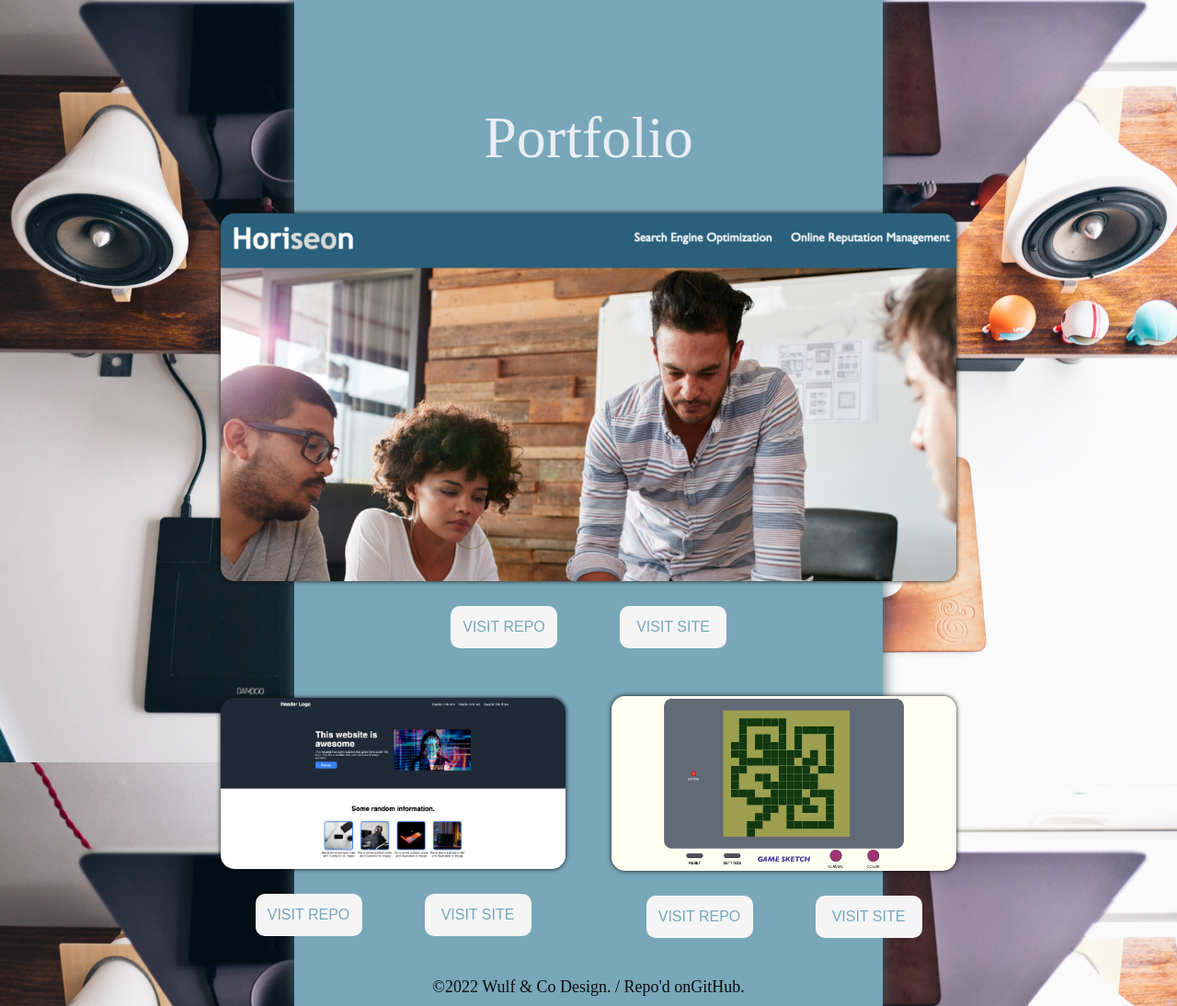
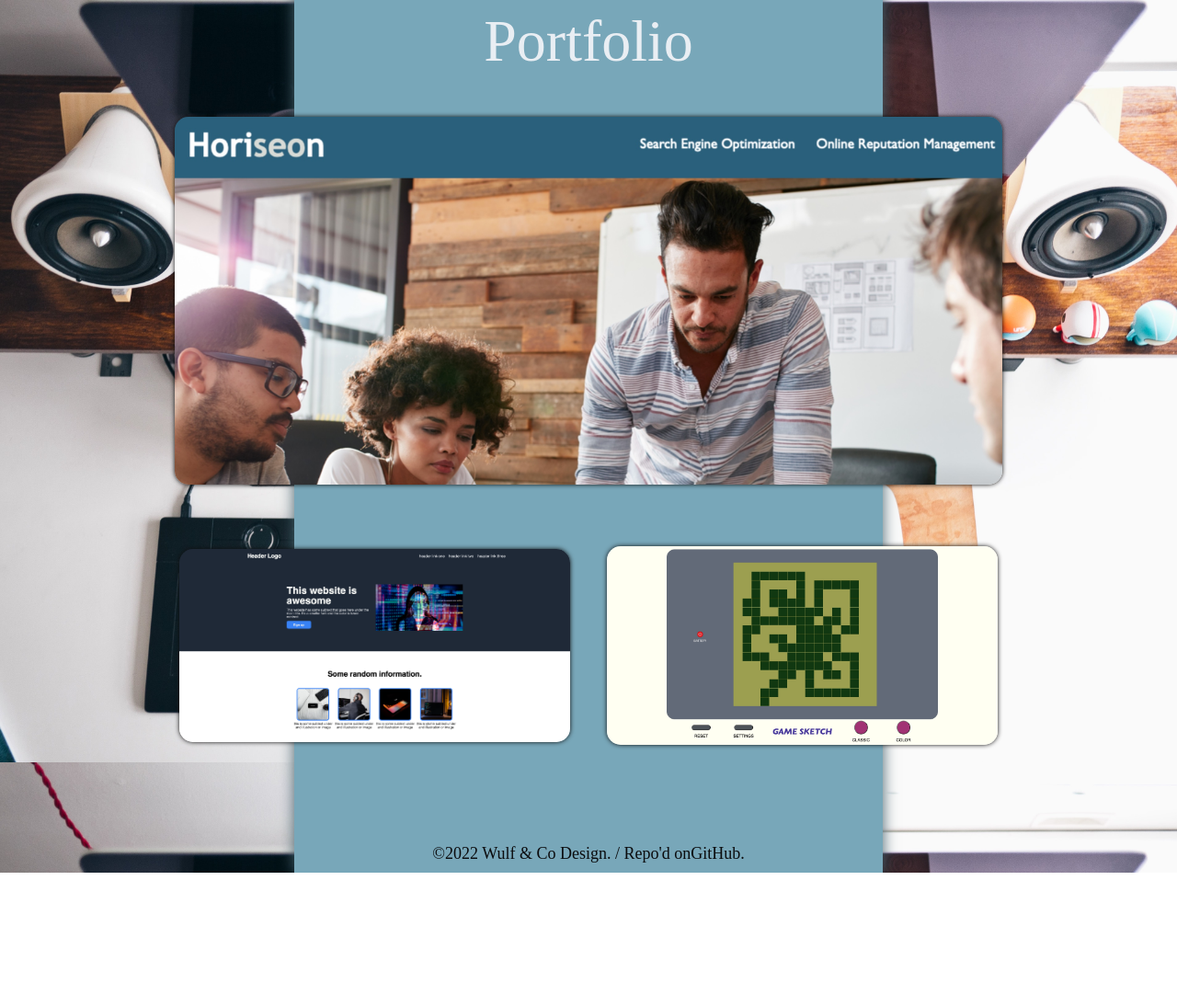
Before and after one commit to wulfsounds/portfolio, a plain HTML site: page portfolio.html in a window 1280 px wide. Shown: the part 1022-2116 px from the top of the page at 92% size. After the commit the page ends 1971 px from the top, so only its background shows below. Drawn offline with Linux system fonts and the light colour scheme.

Commit message:
add icons, resized portfolio images and add links, scrub.

```diff
--- a/Assets/main.css
+++ b/Assets/main.css
@@ -2,16 +2,10 @@
 body {
     display: flex;
     flex-direction: column;
-    /* justify-content: center; */
     align-items: center;
-
-    /* font */
     font-family: tuppence, serif;
     color: rgb(233, 238, 243);
-
     margin: 0;
-
-    /* Background image */
     background-color: none;
     background-image: url("./images/design-desk.jpg");
     background-attachment: fixed;
@@ -30,7 +24,6 @@ header {
     background-color: rgb(11, 12, 14);
     color: rgb(233, 238, 243);
     font-size: 25px;
-    /* border: red solid 2px; */
 }
 
 h1 {
@@ -43,7 +36,6 @@ nav {
     width: 15%;
     font-family: "Futura PT", serif;
     font-size: 22px;
-    /* border: red solid 2px; */
 }
 
 a:link, a:visited {
@@ -64,9 +56,8 @@ a:hover, a:focus {
     background-color: rgb(120, 167, 185);
     width: 50vw;
     margin: 0 auto;
-    padding-top: 175px;
+    padding-top: 125px;
     box-shadow:  0 0 15px rgb(71, 98, 109);
-    /* border: 2px solid red; */
 }
 
 h2 {
@@ -87,14 +78,12 @@ section {
     display: flex;
     flex-direction: column;
     align-items: center;
-    /* border: red solid 2px; */
 }
 
 article {
     display: flex;
     flex-direction: column;
     align-items: center;
-    /* border: 2px solid red; */
 }
 
 p {
@@ -105,15 +94,10 @@ p {
     font-family: "futura pt";
     font-size: 20px;
     line-height: 1.5;
-    /* border: 2px solid red; */
 }
 
 
 /* About */
-
-/* main {
-    border: 2px solid red;
-} */
 
 .about-header {
     margin-top: 15px;
@@ -128,12 +112,12 @@ p {
     line-height: 1;
     height: 165px;
     top: -50px;
-    /* border: red solid 2px; */
 }
 
 #profile {
     display: flex;
     justify-content: center;
+    align-items: center;
     width: 240px;
     height: 240px;
     background-image: url("./images/gold-texture.jpeg");
@@ -160,41 +144,40 @@ p {
 .logos {
     margin-top: 25px;
     width: 30px;
-    /* margin-bottom: 50px; */
+    margin-bottom: 50px;
 }
 
 .section-b {
     display: flex;
-    /* align-items: center; */
+    align-items: center;
     margin-bottom: 50px;
 }
 
 /* Portfolio */
 #portfolio {
-    margin-top: 125px;
     padding-bottom: 30px;
     border-radius: 20px;
     width: 900px;
 }
 
 #portfolio h2 {
-    margin-top: 30px;
+    margin-top: 100px;
 }
 
 figure {
     display: flex;
     flex-direction: column;
+    justify-content: space-between;
     align-items: center;
-
-    /* border: white solid 2px; */
+    width: 900px;
+    height: 800px;
 }
 
 #screenshot {
-    width: 800px;
+    width: 900px;
     height: 400px;
     object-fit: cover;
     object-position: 0 0%;
-
 }
 
 #screenshot, .screenshot2 {
@@ -204,62 +187,48 @@ figure {
 }
 
 .screenshot2 {
-    width: 375px;
+    margin: 0 auto;
+    width: 425px;
 }
 
 #secondary {
     display: flex;
-    flex-wrap: wrap;
-    justify-content: space-between;
-    width: 800px;
-    /* border: 2px solid pink; */
+    justify-content: center;
+    align-items: center;
+    width: 900px;
+    height: 600px;
 }
 
-.container {
+.container2 {
     display: flex;
-    flex-direction: column;
-    width: 800px;
-    /* border: 2px solid yellow; */
+    align-items: center;
+    justify-content: center;
+    height: 200px;
+}
+.container3 {
+    display: flex;
+    align-items: center;
+    justify-content: center;
+    height: 200px;
 }
 
-.repo-container {
+.repo-container1 {
     display: flex;
     flex-direction: column;
     justify-content: center;
     align-items: center;
-    /* border: 2px solid orangered; */
+    width: 100px;
 }
 
-.button-container {
+.repo-container2 {
     display: flex;
-    justify-content: space-between;
+    flex-direction: row;
+    justify-content: space-around;
     align-items: center;
-    width: 300px;
-    height: 50px;
-    margin-top: 25px;
-    /* border: 2px solid blue; */
-}
-
-#button {
-    display: flex;
-    justify-content: center;
-    align-items: center;
-    background-color: whitesmoke;
-    color: rgb(120, 167, 185);
-    border: 3px solid whitesmoke;
-    border-style: solid;
-    border-color: transparent;
-    border-radius: 10px;
-    font-family: "futura", sans-serif;
-    width: 100px;
-    height: 30px;
-    padding: 5px;
-}
-
-#button:hover {
-    background-color: rgb(120, 167, 185);
-    color: whitesmoke;
-    border: 3px solid whitesmoke;
+    align-content: space-around;
+    width: 900px;
+    height: 300px;
+    gap: 30px;
 }
 
 /* Footer */
@@ -324,9 +293,6 @@ footer {
 
     .hero {
         width: 75vw;
-        /* padding-right: 50px;
-        padding-left: -25px; */
-        /* left: -3vw; */
     }
 
     p {
@@ -354,15 +320,15 @@ footer {
 /* Small smartphones - image placeholders change color */
   @media screen and (max-width: 576px) {
     body {
-        width: 115vw;
+        width: 576px;
     }
 
     header {
-        width: 126vw;
+        width: 576px;
         left: -5vw;
     }
 
     .hero{
-        width: 100vw;
+        width: 576px;
     }
   }
--- a/Assets/splash.css
+++ b/Assets/splash.css
@@ -1,47 +1,32 @@
 /* Main Content */
+body {
+    display: flexbox;
+    align-items: center;
+    background-position: center;
+    height: 100vh;
+    padding: 0;
+    margin: 0 auto;
+}
+
 main {
     display: flex;
-    flex-wrap: no-wrap;
-    flex-direction: column;
+    justify-content: center;
     align-items: center;
-    justify-content: center;
-    padding-left: 10px;
-    width: 50vw;
     height: 100vh;
-    /* border: 3px solid whitesmoke; */
 }
 
 h2 {
-    display: inline-flex;
-    position: absolute;
-    bottom: 430px;
-    right: 640px;
-    font-size: 64px;
-    word-spacing: 1px;
-    margin: 0;
     padding: 55px 110px 55px 110px;
-    border: 2px solid;
-
-    display: flex;
     justify-content: center;
     align-items: center;
     background-color: whitesmoke;
     color: goldenrod;
     border: 5px solid goldenrod;
-    border-style: solid;
     border-radius: 10px;
     font-family: "futura", sans-serif;
-    width: 600px;
-    height: 200px;
+    width: 550px;
+    height: 150px;
     padding: 5px;
-
-/* Saving for a rainy day */
-
-    /*
-    transition: background-color 1s linear;
-    -moz-transition: background-color 1s linear;
-    -webkit-transition: background-color 1s linear;
-    -ms-transition: background-color 1s linear;  */
 }
 
 h2:hover {
@@ -68,7 +53,23 @@ footer {
     text-align: center;
 }
 
-@media screen and (max-width: 992px) {
+ @media screen and (max-width: 992px) {
+
+    * {
+        margin: 0;
+        padding: 0;
+        box-sizing: border-box;
+    }
+
+    html{
+        height: 100%;
+    }
+
+    body{
+        min-height: 100vh;
+        min-width: 100%;
+    }
+
     header {
         height: 58px;
     }
@@ -108,10 +109,7 @@ footer {
     h2 {
         width: 250px;
         height: 75px;
-        left: 249px;
-        top: 229px;
-
-        font-size: 40px;
+        font-size: 25px;
     }
 }
 
--- a/portfolio.html
+++ b/portfolio.html
@@ -35,41 +35,31 @@
                     <p>Web Developer, graphic designer, and musician creating dynamic web applications. Currently attending SMU to develop skills in MERN with newly acquired knowledge of HTML, CSS, and vanilla JavaScript through the Odin Project. My goal is to create unique web applications that represent creatives’ and/or companies’ personality and vision. Additionally, I have been commissioned by musicians, podcasters, comedians, houses of worship, and small businesses throughout Texas for graphic design. I’m excited to take the next step in programming that will offer a world of new opportunities in creative web design.</p>
                 </section>
                 <section id="links">
-                    <img src="./Assets/images/LI-In-Bug-white.png" alt="LinkedIn logo" class="logos"/>
-                    <img src="./Assets/images/dribbble-ball-white.png" alt="Dribbble logo" class="logos"/>
+                    <a href="https://www.linkedin.com/in/devwulf/"><img src="./Assets/images/LI-In-Bug-white.png" alt="LinkedIn logo" class="logos"/></a>
+                    <a href="https://dribbble.com/wulfsounds"><img src="./Assets/images/dribbble-ball-white.png" alt="Dribbble logo" class="logos"/></a>
                 </section>
-                <!-- LinkedIn, Dribbble Logos here -->
             </section>
         </main>
         <!-- Portfolio -->
             <article id="portfolio">
                 <h2>Portfolio</h2>
-                <figure id="collection">
+                <figure>
                     <!-- Horiseon (SMU Bootcamp) -->
-                    <img src="./Assets/images/horiseon.jpeg" alt="Horiseon-Screenshot" id="screenshot" />
-
-                    <div class="button-container">
-                        <a href="https://github.com/wulfsounds/semantic-html" id="button">VISIT REPO</a>
-                        <a href="https://wulfsounds.github.io/semantic-html/" id="button">VISIT SITE</a>
+                    <div class="repo-container1">
+                        <div class="container">
+                            <a href="https://wulfsounds.github.io/semantic-html/" id="button"><img src="./Assets/images/horiseon.jpeg" alt="Horiseon-Screenshot" id="screenshot" /></a>
+                        </div>
                     </div>
-
                     <!-- Landing Page (Odin Project) -->
                     <div id="secondary">
-                        <div class="repo-container">
-                            <img src="./Assets/images/odin-landing-page.png" alt="landing-page-screenshot" class="screenshot2" />
-
-                            <div class="button-container">
-                                <a href="https://github.com/wulfsounds/odin-landing-page" id="button">VISIT REPO</a>
-                                <a href="https://wulfsounds.github.io/odin-landing-page/" id="button">VISIT SITE</a>
+                        <div class="repo-container2">
+                            <div class="container2">
+                                <a href="https://wulfsounds.github.io/odin-landing-page/" id="button"><img src="./Assets/images/odin-landing-page.png" alt="landing-page-screenshot" class="screenshot2" /></a>
                             </div>
-                        </div>
-                        <div class="repo-container">
+                        <div class="repo-container3">
+                            <div class="container3">
                             <!-- Etch-A-Sketch (Odin Project) -->
-                            <img src="./Assets/images/etch-a-sketch.jpeg" alt="etch-a-sketch-screenshot" class="screenshot2" />
-
-                            <div class="button-container">
-                                <a href="https://github.com/wulfsounds/Etch-N-Sketch" id="button">VISIT REPO</a>
-                                <a href="https://wulfsounds.github.io/Etch-N-Sketch/" id="button">VISIT SITE</a>
+                            <a href="https://wulfsounds.github.io/Etch-N-Sketch/" id="button"><img src="./Assets/images/etch-a-sketch.jpeg" alt="etch-a-sketch-screenshot" class="screenshot2" /></a>
                             </div>
                         </div>
                         <!-- Future Projects go here -->
```
Also changed, not shown: index.html (+1 -1 lines), Assets/images/LI-In-Bug.png (added), Assets/images/dribbble-ball-icon.png (added), 1 other file.
